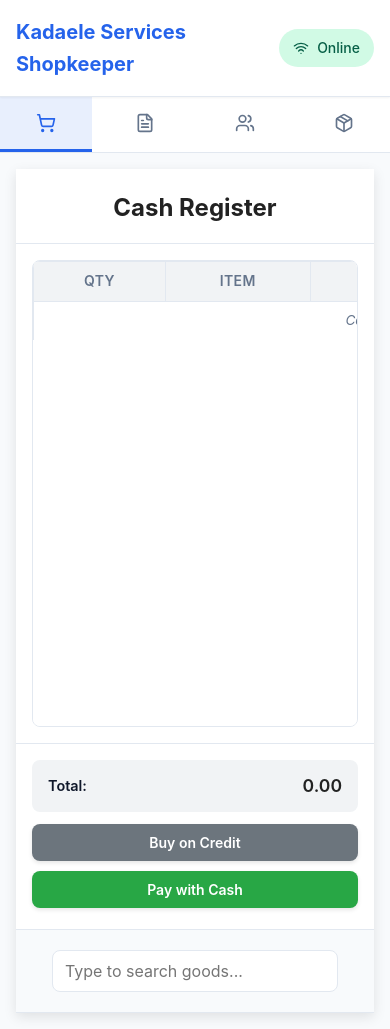
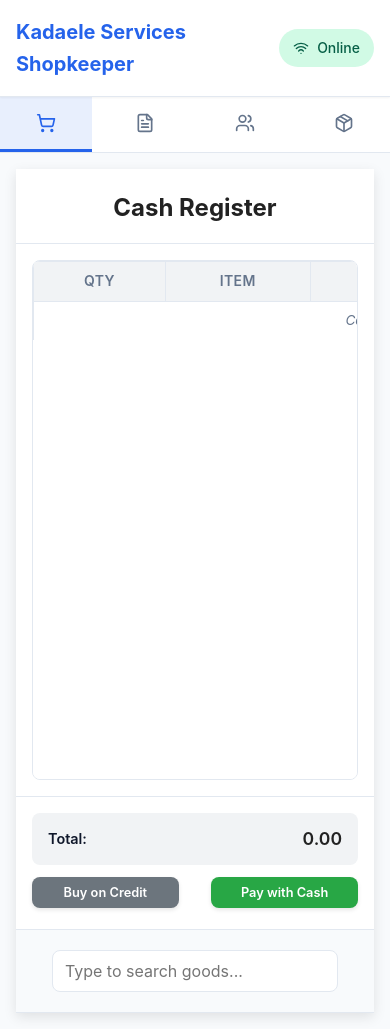
Before and after one commit to sinitasaare/kadaele-shopkeeper2, a React (Vite) app: page / in a window 390 px wide. Built offline with nearby package versions, Linux system fonts and the light colour scheme; the HTML template or start-up script is replaced by a standard one.

Commit message:
Update CashRegister.css

```diff
--- a/src/screens/CashRegister.css
+++ b/src/screens/CashRegister.css
@@ -480,7 +480,7 @@
   background-color: #0056b3;
 }
 
-/* Responsive Design */
+/* Responsive Design - FIXED BUTTONS */
 @media (max-width: 768px) {
   .container {
     max-width: 100%;
@@ -495,13 +495,16 @@
     width: 80%;
   }
 
+  /* ✅ Buttons STAY HORIZONTAL 45% width on portrait */
   .payment-buttons {
-    flex-direction: column;
+    gap: 8px;
   }
 
   .btn-pay-cash,
   .btn-pay-credit {
-    width: 100%;
+    flex: 0 0 45%;
+    padding: 8px 12px;
+    font-size: 0.8rem;
   }
 
   .catalogue-table {
```
